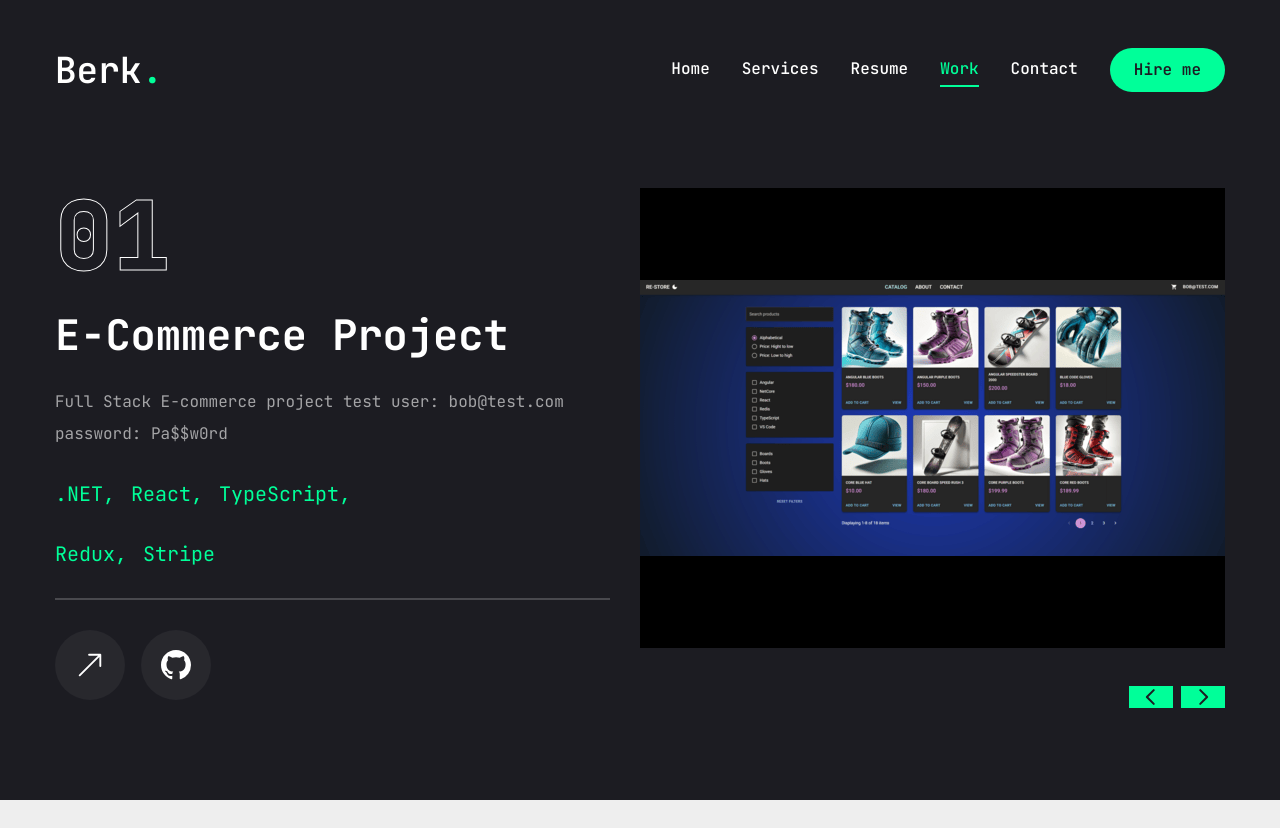
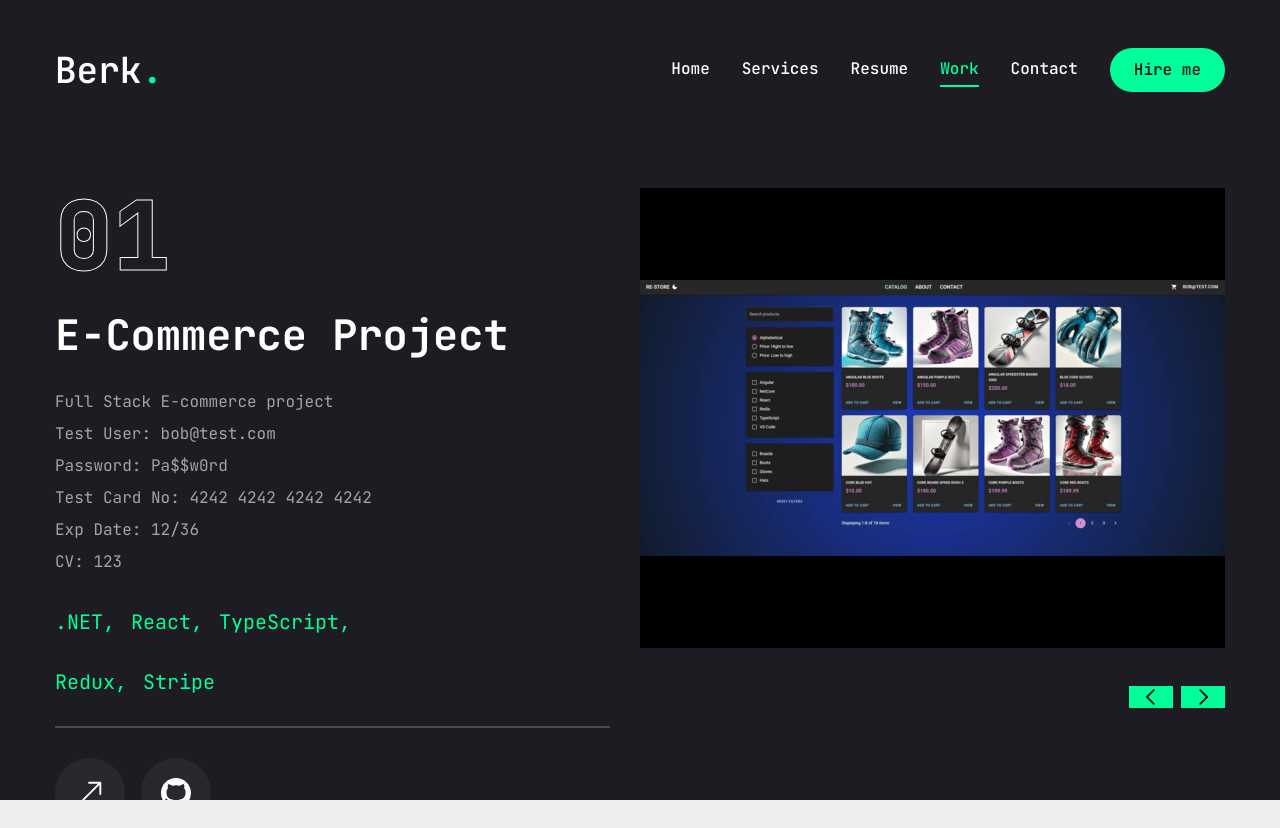
Before and after one commit to KursadBerk/Portfolio, a Next.js app in the folder berk-portfolio/: page /work in a window 1280 px wide. Before the commit the page ends 804 px from the top, so only its background shows below. Built offline with nearby package versions, Linux system fonts and the light colour scheme.

Commit message:
Test user info format

```diff
--- a/berk-portfolio/app/work/page.jsx
+++ b/berk-portfolio/app/work/page.jsx
@@ -19,7 +19,7 @@ const projects = [
   {
     num: '01',
     category: 'E-commerce',
-    description: "Full Stack E-commerce project test user: bob@test.com password: Pa$$w0rd ",
+    description: "Full Stack E-commerce project\nTest User: bob@test.com\nPassword: Pa$$w0rd\nTest Card No: 4242 4242 4242 4242\nExp Date: 12/36\nCV: 123",
     stack: [{ name:".NET"}, {name: "React"}, {name:"TypeScript"}, {name:"Redux"},{name:"Stripe"}],
     image: '/e_commerce.png',
     live: "https://restore-a7bycudbenbzb3d4.francecentral-01.azurewebsites.net/",
```
